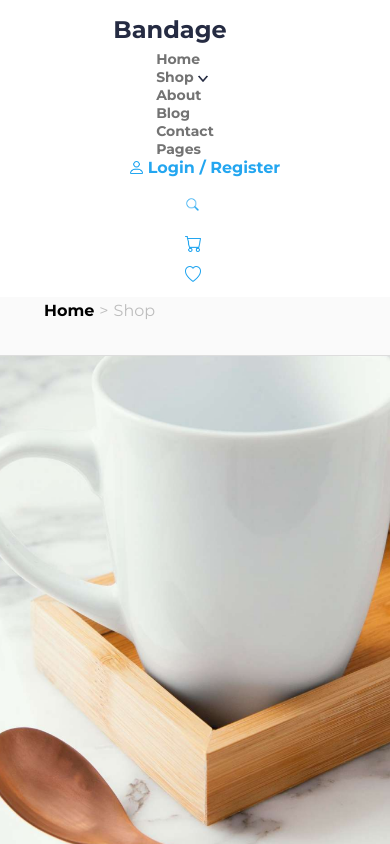
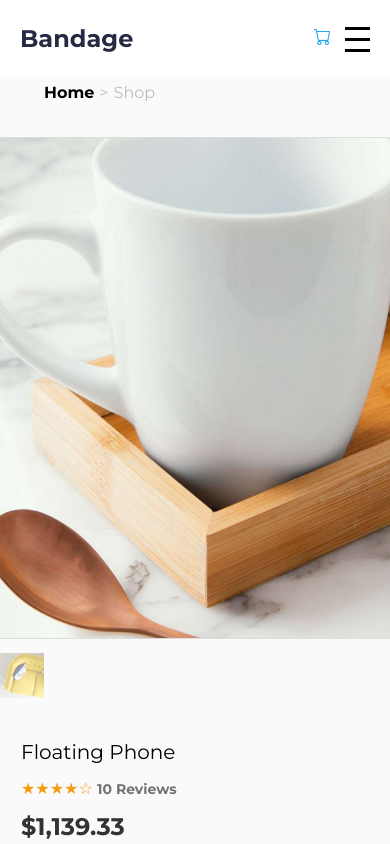
Before and after one commit to Bomagift/E-commerce, a React (Vite) app: page /ProductDisplay in a window 390 px wide. Shown: the top 844 px of the page. Built offline with nearby package versions, Linux system fonts and the light colour scheme; no server answers; a web font is replaced by a local one.

Commit message:
Fixing my navbar responsiveness

```diff
--- a/src/E-commerce_landingpage_components/Feature.css
+++ b/src/E-commerce_landingpage_components/Feature.css
@@ -42,7 +42,7 @@ p {
 
 }
 
-@media (max-width: 768px) {
+@media (max-width: 100vw) {
     .features-container{
         display: flex;
         flex-direction: column;
--- a/src/E-commerce_landingpage_components/Footer.css
+++ b/src/E-commerce_landingpage_components/Footer.css
@@ -72,7 +72,7 @@
   color: #777;
 }
 
-@media (max-width: 768px) {
+@media (max-width: 100vw) {
   .footer{
     display: flex;
     flex-direction: column;
--- a/src/E-commerce_landingpage_components/Navbar.css
+++ b/src/E-commerce_landingpage_components/Navbar.css
@@ -74,22 +74,79 @@
   height: 16px;
   margin-right: 5px;
 }
+.hamburger {
+  display: none;
+  flex-direction: column;
+  cursor: pointer;
+}
 
+.bar {
+  width: 25px;
+  height: 3px;
+  background-color: black;
+  margin: 4px 0;
+  transition: 0.4s;
+}
+
+
+
+.change {
+  background-color: #000;
+}
+
+.change:nth-child(1) {
+  transform: rotate(-45deg) translate(-5px, 6px);
+}
+
+.change:nth-child(2) {
+  opacity: 0;
+}
+
+.change:nth-child(3) {
+  transform: rotate(45deg) translate(-5px, -6px);
+}
+
+/* Media Query for Mobile Device */
 @media (max-width: 768px) {
-  .navbar{
-    display: flex;
+  .nav-menu{
+    display: none;
     flex-direction: column;
-    height: 100%;
-  }
-  .navbar-right,
-  .navbar-left {
-    display: flex;
-    align-items: center;
-    flex-direction: column;
-  }
-  .nav-menu{
-    display: flex;
-    flex-direction: column;
+    width: 100%;
+    position: absolute;
+    top: 60px;
+    left: 0;
+    background-color: white;
+    text-align: center;
+    z-index: 1;
+    margin-bottom: 10%;
   }
 
+  .nav-menu.open {
+    display: flex;
+  }
+
+  .navbar-right {
+    display: none;
+  }
+
+  .hamburger {
+    display: flex;
+  }
+
+  .navbar-left {
+    flex: 1;
+    display: flex;
+    justify-content: space-between;
+  }
+
+  .navbar-right{
+    display: flex;
+    flex: 1;
+  }
+
+  .icons-2,.icons,.icons-4, .nav-icon{
+    display: none;
+  }
+
+
 }
--- a/src/E-commerce_landingpage_components/Navbar.jsx
+++ b/src/E-commerce_landingpage_components/Navbar.jsx
@@ -1,25 +1,33 @@
-import React  from "react";
-import {useNavigate} from "react-router-dom";
+import React, { useState } from "react";
+import { useNavigate } from "react-router-dom";
 import "./Navbar.css";
 
-  // cartIcon.current.addEventListener("click", function(){
-    // console.log("cartIcon clicked")
-    // })
+function Navbar() {
+  const navigate = useNavigate();
+  const [isMenuOpen, setIsMenuOpen] = useState(false);
 
+  const toggleMenu = () => setIsMenuOpen(!isMenuOpen);
 
-function Navbar() {
+  const moveToPayment = () => {
+    setIsMenuOpen(false);
+    navigate("/Payment");
+  };
+  const Home = () => {
+    setIsMenuOpen(false);
+    navigate("/");
+  };
+  const Shop = () => {
+    setIsMenuOpen(false);
+    navigate("/ProductDisplay");
+  };
 
-  const moveToPayment = ()=> navigate("/Payment")
-  const Home =()=> navigate("/")
-  const Shop =()=> navigate("/ProductDisplay")
-  const navigate = useNavigate();
   return (
     <div className="navbar">
       <div className="navbar-left">
-        <h3 className="logo" onClick={()=> Home()}>Bandage</h3>
-        <div className="nav-menu">
-          <a href="#home">Home</a>
-          <a href="#shop" onClick={ () => Shop() }>
+        <h3 className="logo" onClick={Home}>Bandage</h3>
+        <div className={`nav-menu ${isMenuOpen ? "open" : ""}`}>
+          <a onClick={Home}> Home</a>
+          <a onClick={Shop}>
             Shop <img src="/Images/Vector (6).png" alt="" />
           </a>
           <a href="#about">About</a>
@@ -31,22 +39,23 @@ function Navbar() {
 
       <div className="navbar-right">
         <a href="#login" className="nav-icon">
-          <img src="/Images/Vector (5).png" alt="Login" className="icons-2" />{" "}
-          Login / Register
+          <img src="/Images/Vector (5).png" alt="Login" className="icons-2" /> Login / Register
         </a>
         <a href="#search" className="nav-icons">
           <img src="/Images/li (1).png" alt="Search" className="icons" />
         </a>
-        <a href="#cart" className="nav-icons" onClick={ () => moveToPayment() } >
+        <a onClick={moveToPayment} className="nav-icons">
           <img src="/Images/Vector (15).png" alt="Cart" className="icons-3" />
         </a>
         <a href="#wishlist" className="nav-icons">
-          <img
-            src="/Images/Vector (13).png"
-            alt="Wishlist"
-            className="icons-4"
-          />
+          <img src="/Images/Vector (13).png" alt="Wishlist" className="icons-4" />
         </a>
+      </div>
+
+      <div className="hamburger" onClick={toggleMenu}>
+        <div className={`bar ${isMenuOpen ? "change" : ""}`}></div>
+        <div className={`bar ${isMenuOpen ? "change" : ""}`}></div>
+        <div className={`bar ${isMenuOpen ? "change" : ""}`}></div>
       </div>
     </div>
   );
--- a/src/LandingPage/LandingProductList.css
+++ b/src/LandingPage/LandingProductList.css
@@ -13,7 +13,7 @@
     color: rgba(115, 115, 115, 1);
   }
 
-  .products-1 {
+  .products-2{
     display: flex;
     flex-wrap: wrap;
     gap: 16px;
@@ -57,7 +57,7 @@
   }
 
   @media (max-width: 768px) {
-    .products-1{
+    .products-2{
         display: flex;
         flex-direction: column;
     }
--- a/src/LandingPage/LandingProductList.jsx
+++ b/src/LandingPage/LandingProductList.jsx
@@ -60,7 +60,7 @@ export default function LandingProductList() {
             <h2>BESTSELLER PRODUCTS</h2>
             <p>Problems trying to resolve the conflict between</p>
           </div>
-          <div className="products-1">
+          <div className="products-2">
             {products?.products.map((product) => (
               <div key={product.id} className="product">
                 <img src={product.thumbnail} alt={product.title} />
--- a/src/Payment_components/PaymentProductlist.css
+++ b/src/Payment_components/PaymentProductlist.css
@@ -1,9 +1,4 @@
-.App {
-    font-family: Montserrat;
-    text-align: center;
-    margin: 4rem;
-    padding-left: 3rem;
-  }
+
 
   .App h1 {
     margin: .6rem auto;
@@ -18,7 +13,7 @@
     color: rgba(115, 115, 115, 1);
   }
 
-  .products {
+  .products-3{
     display: flex;
     flex-wrap: wrap;
     gap: 16px;
@@ -59,7 +54,7 @@
   }
 
   @media (max-width: 768px) {
-    .products{
+    .products-3{
         display: none;
     }
   }
--- a/src/Payment_components/PaymentProductlist.jsx
+++ b/src/Payment_components/PaymentProductlist.jsx
@@ -58,7 +58,7 @@ export default function PaymentProductlist() {
           <div className="App-header">
             <h1> PRODUCTS RELATED TO ITEMS IN YOUR CART</h1>
           </div>
-          <div className="products">
+          <div className="products-3">
             {products?.products.map((product) => (
               <div key={product.id} className="product">
                 <img src={product.thumbnail} alt={product.title} />
--- a/src/ProductDisplay_Components/Productlist.css
+++ b/src/ProductDisplay_Components/Productlist.css
@@ -15,7 +15,7 @@
     color: rgba(115, 115, 115, 1);
   }
 
-  .products {
+  .products-3{
     display: flex;
     flex-wrap: wrap;
     gap: 16px;
--- a/src/ProductDisplay_Components/Productlist.jsx
+++ b/src/ProductDisplay_Components/Productlist.jsx
@@ -58,7 +58,7 @@ export default function Productlist() {
           <div className="App-header">
             <h3>BESTSELLER PRODUCTS</h3>
           </div>
-          <div className="products">
+          <div className="products-3">
             {products?.products.map((product) => (
               <div key={product.id} className="product">
                 <img src={product.thumbnail} alt={product.title} />
```
